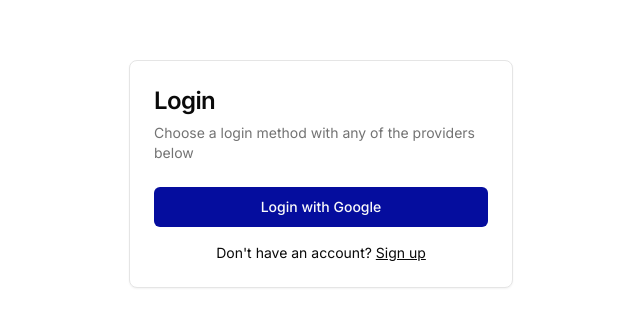
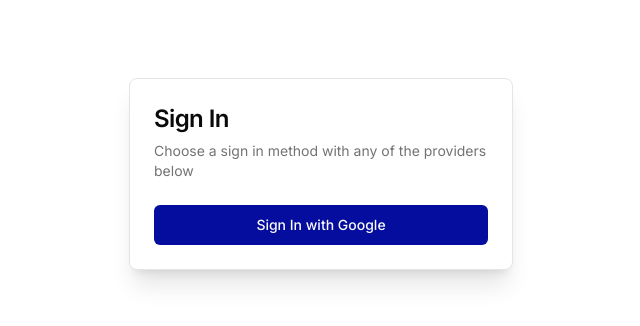
Before and after one commit to codify4/foundr, a Next.js app: page /login in a window 1280 px wide. Shown: the part 226-552 px from the top of the page, without its empty margins (319-959 px from the left). Built offline with nearby package versions, Linux system fonts and the light colour scheme.

Commit message:
Switched to google signin only

```diff
--- a/src/app/(auth)/login/components/SignInWithGoogleButton.tsx
+++ b/src/app/(auth)/login/components/SignInWithGoogleButton.tsx
@@ -13,7 +13,7 @@
             signInWithGoogle();
         }}
     >
-        Login with Google
+        Sign In with Google
     </Button>
   )
 }
--- a/src/app/(auth)/login/components/loginForm.tsx
+++ b/src/app/(auth)/login/components/loginForm.tsx
@@ -11,23 +11,17 @@
 
 export function LoginForm() {
   return (
-    <Card className="mx-auto max-w-sm">
+    <Card className="mx-auto max-w-sm shadow-xl">
       <CardHeader>
-        <CardTitle className="text-2xl">Login</CardTitle>
+        <CardTitle className="text-2xl">Sign In</CardTitle>
         <CardDescription>
-          Choose a login method with any of the providers below
+          Choose a sign in method with any of the providers below
         </CardDescription>
       </CardHeader>
       <CardContent>
         <form action="">
             <SignInWithGoogleButton/>
         </form>
-        <div className="mt-4 text-center text-sm">
-          Don&apos;t have an account?{" "}
-          <Link href="/signup" className="underline">
-            Sign up
-          </Link>
-        </div>
       </CardContent>
     </Card>
   )
--- a/src/components/LoginLogoutButton.tsx
+++ b/src/components/LoginLogoutButton.tsx
@@ -25,6 +25,7 @@
           signout();
           setUser(null);
         }}
+        className={className}
       >
         Log out
       </Button>
```
